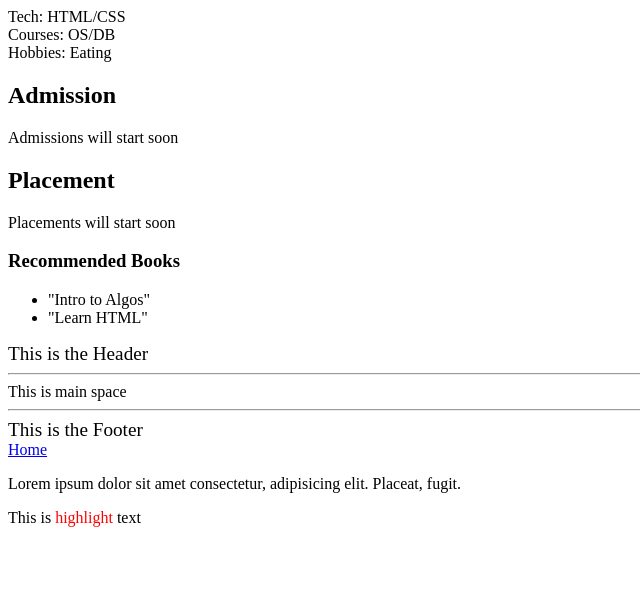
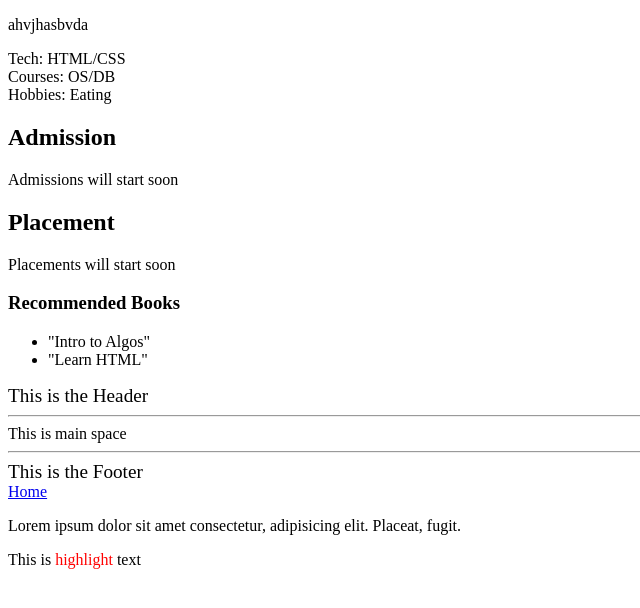
Before and after one commit to MohsinHassan8/web, a plain HTML site: page body_tags.html in a window 1280 px wide. Shown: the whole page, without its empty margins (0-640 px from the left). Drawn offline with Linux system fonts and the light colour scheme.

Commit message:
jsadnjsa

```diff
--- a/body_tags.html
+++ b/body_tags.html
@@ -7,6 +7,7 @@
 </head>
 <body>
   <main>
+    <p>ahvjhasbvda</p>
     <section>Tech: HTML/CSS</section>
     <section>Courses: OS/DB</section>
     <section>Hobbies: Eating</section>
```
